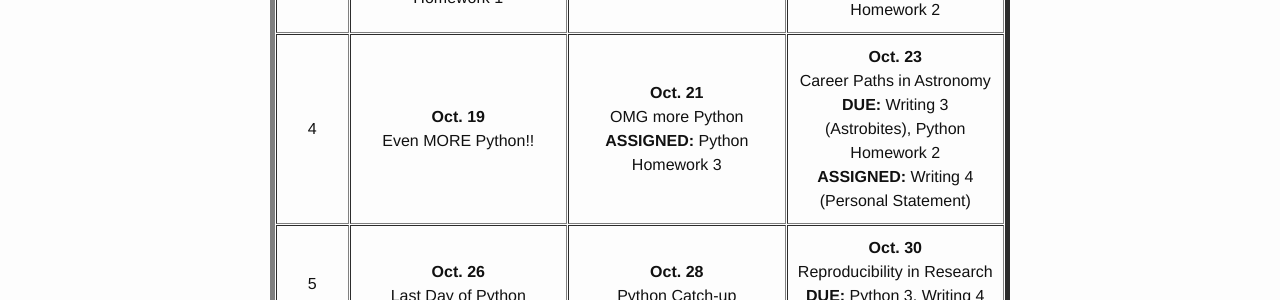
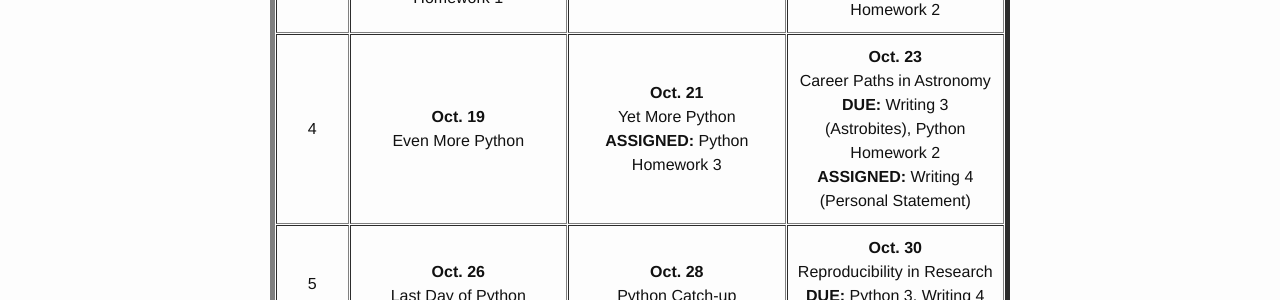
Before and after one commit to kgarofali/Pre-MAP, a Jekyll site: the page built from schedule.md, in a window 1280 px wide. Shown: the part 762-1062 px from the top of the page. Built offline with Jekyll 4.4.1, drawn with Linux system fonts in a browser that asks for light colours.

Commit message:
schedule change

```diff
--- a/schedule.md
+++ b/schedule.md
@@ -37,8 +37,8 @@ This is subject to change. Keep checking the website and coming to class to keep
 </tr>
 <tr align="center">
 <td>4</td>
-<td><b>Oct. 19</b><br> Even MORE Python!! </td>
-<td><b>Oct. 21</b><br> OMG more Python <br> <b> ASSIGNED: </b>Python Homework 3</td>
+<td><b>Oct. 19</b><br> Even More Python </td>
+<td><b>Oct. 21</b><br> Yet More Python <br> <b> ASSIGNED: </b>Python Homework 3</td>
 <td><b>Oct. 23</b><br> Career Paths in Astronomy <br> <b>DUE:</b> Writing 3 (Astrobites), Python Homework 2 <br> <b> ASSIGNED: </b> Writing 4 (Personal Statement)</td>
 </tr>
 <tr align="center">
```
